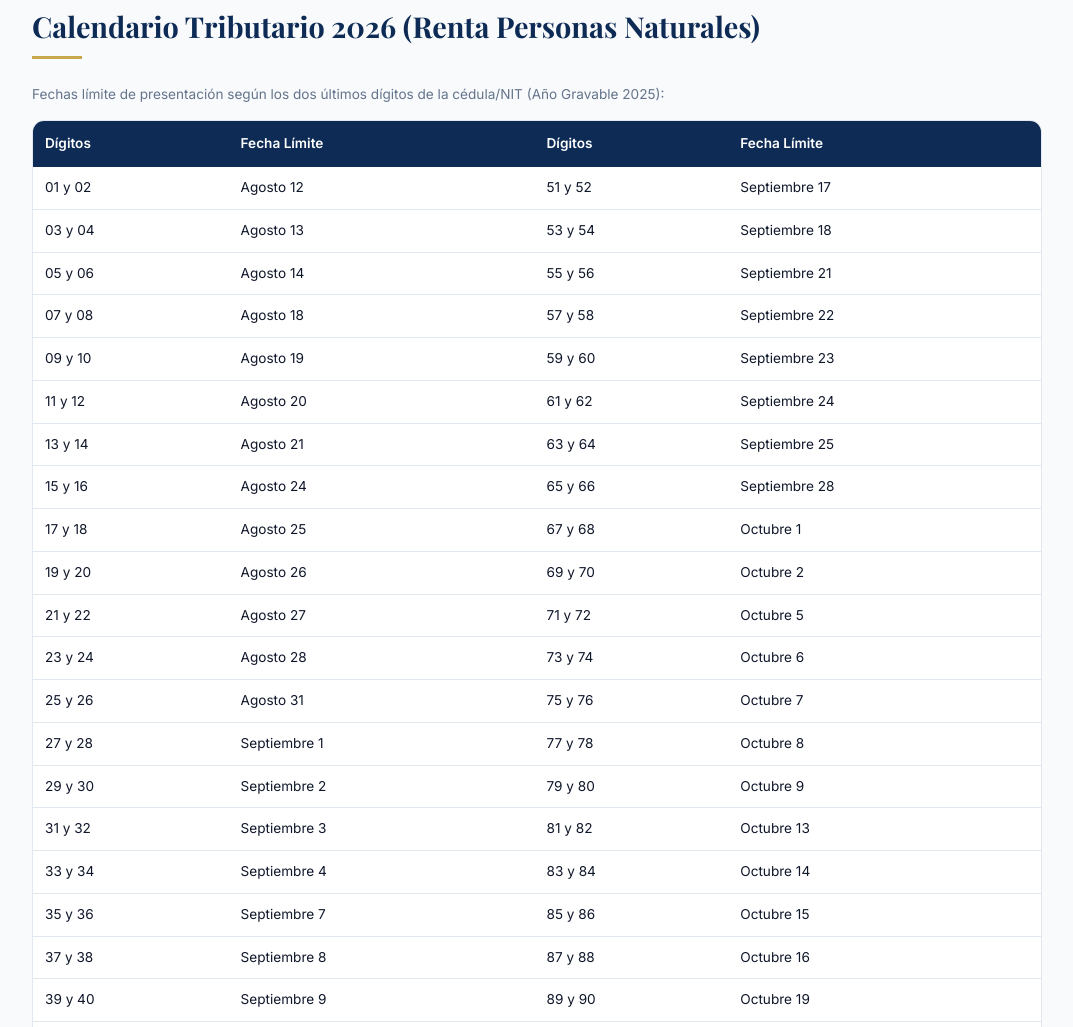
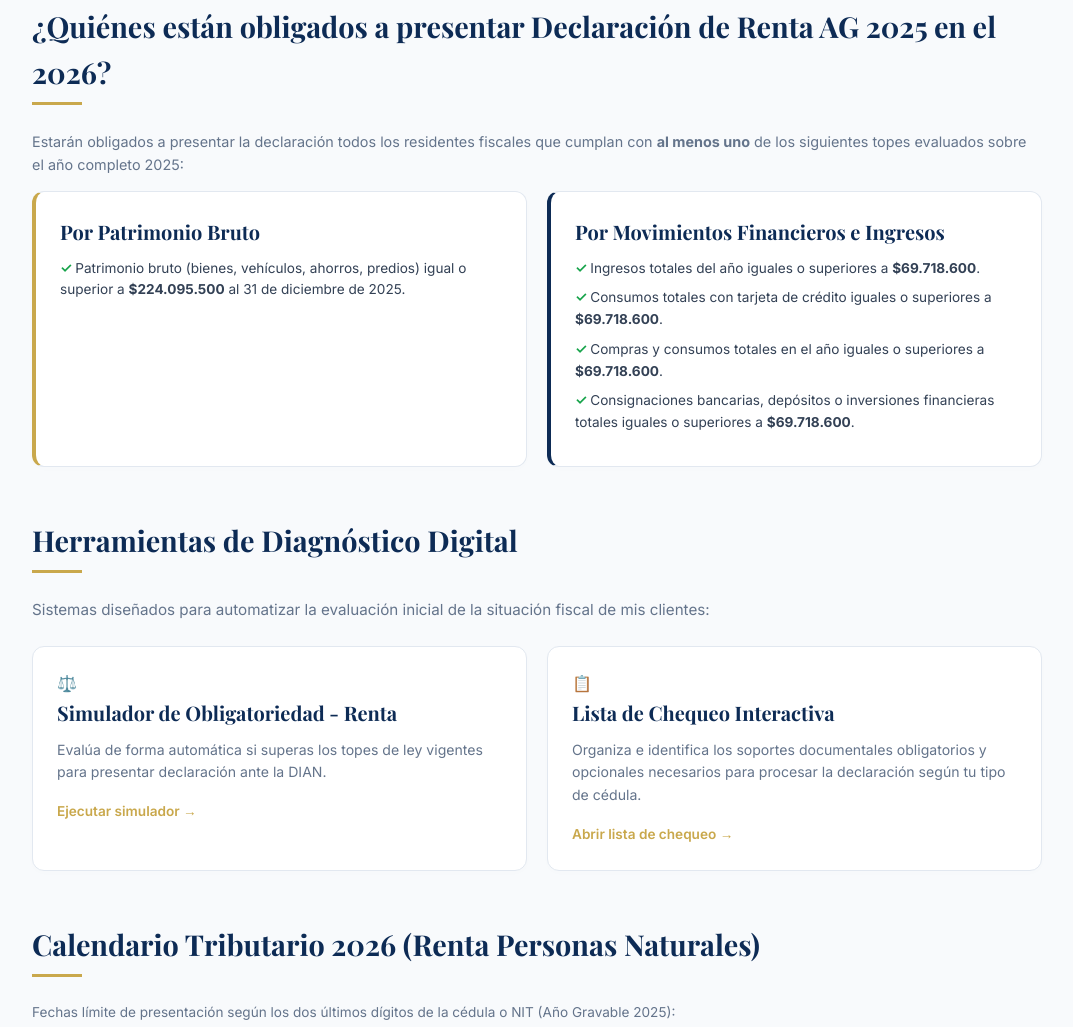
Before and after one commit to JimmyLopez-ContadorPublico/PORTAFOLIO, a plain HTML site: page index.html in a window 1280 px wide. Shown: the part 1363-2390 px from the top of the page, without its empty margins (103-1176 px from the left). Drawn offline with nearby package versions, Linux system fonts and the light colour scheme.

Commit message:
Update index.html

```diff
--- a/index.html
+++ b/index.html
@@ -24,6 +24,7 @@
   --gold-soft: #FBF4E3;
   --radius: 12px;
   --max-width: 1050px;
+  --success: #16A34A;
 }
 
 body {
@@ -97,7 +98,7 @@ body {
 .accordion-content ul { padding: 15px 20px; list-style-type: square; }
 .accordion-content li { font-size: 0.9rem; color: #334155; margin-bottom: 6px; }
 
-/* CONTAINER PLANES Y CRITERIOS */
+/* GRID GENERAL */
 .grid { display: grid; grid-template-columns: repeat(auto-fit, minmax(310px, 1fr)); gap: 20px; margin-top: 15px; }
 .card { background: var(--surface); border: 1px solid var(--border); border-radius: var(--radius); padding: 24px; box-shadow: 0 2px 8px rgba(0,0,0,0.01); }
 .card h3 { font-family: 'Playfair Display', serif; color: var(--navy); margin-bottom: 10px; font-size: 1.25rem; }
@@ -121,6 +122,8 @@ tr:hover { background: #F8FAFC; }
 .btn-primary:hover { background: #06162c; }
 .btn-secondary { background: transparent; color: var(--navy); border: 2px solid var(--navy); }
 .btn-secondary:hover { background: rgba(13, 43, 85, 0.05); }
+.btn-card { font-size: 0.85rem; font-weight: 600; color: var(--gold); text-decoration: none; display: inline-flex; align-items: center; gap: 6px; }
+.btn-card:hover { text-decoration: underline; }
 
 @media (max-width: 768px) {
   .hero-body { padding: 25px 20px; text-align: center; }
@@ -138,9 +141,10 @@ tr:hover { background: #F8FAFC; }
     <ul class="nav-links">
       <li><a href="#perfil">Perfil</a></li>
       <li><a href="#servicios">Portafolio</a></li>
-      <li><a href="#planes">Planes Corporativos</a></li>
+      <li><a href="#planes">Planes</a></li>
+      <li><a href="#obligados">Obligados Renta</a></li>
+      <li><a href="#herramientas">Herramientas</a></li>
       <li><a href="#calendario">Calendario 2026</a></li>
-      <li><a href="#facturacion">Facturación Obligatoria</a></li>
     </ul>
   </div>
 </nav>
@@ -168,7 +172,6 @@ tr:hover { background: #F8FAFC; }
 <section class="section" id="servicios">
   <h2 class="section-title">Portafolio de Servicios Especializados</h2>
   <div class="accordion">
-
     <div class="accordion-item">
       <div class="accordion-header" onclick="toggleAcc(this)">1. Servicios Tributarios y Fiscales <span>+</span></div>
       <div class="accordion-content">
@@ -182,7 +185,6 @@ tr:hover { background: #F8FAFC; }
         </ul>
       </div>
     </div>
-
     <div class="accordion-item">
       <div class="accordion-header" onclick="toggleAcc(this)">2. Defensa Tributaria y Procesos DIAN <span>+</span></div>
       <div class="accordion-content">
@@ -194,7 +196,6 @@ tr:hover { background: #F8FAFC; }
         </ul>
       </div>
     </div>
-
     <div class="accordion-item">
       <div class="accordion-header" onclick="toggleAcc(this)">3. Consultoría y Soluciones Corporativas de Alto Valor <span>+</span></div>
       <div class="accordion-content">
@@ -206,7 +207,6 @@ tr:hover { background: #F8FAFC; }
         </ul>
       </div>
     </div>
-
     <div class="accordion-item">
       <div class="accordion-header" onclick="toggleAcc(this)">4. Áreas de Respaldo Jurídico (Servicios con Equipo Aliado) <span>+</span></div>
       <div class="accordion-content">
@@ -216,7 +216,6 @@ tr:hover { background: #F8FAFC; }
         </ul>
       </div>
     </div>
-
   </div>
 </section>
 
@@ -257,10 +256,53 @@ tr:hover { background: #F8FAFC; }
   </div>
 </section>
 
-<!-- CALENDARIO TRIBUTARIO 2026 -->
+<!-- NUEVA SECCIÓN: OBLIGADOS A DECLARAR RENTA PERSONAS NATURALES AG 2025 -->
+<section class="section" id="obligados">
+  <h2 class="section-title">¿Quiénes están obligados a presentar Declaración de Renta AG 2025 en el 2026?</h2>
+  <p style="font-size:0.9rem; color:var(--muted); margin-bottom:15px;">Estarán obligados a presentar la declaración todos los residentes fiscales que cumplan con <b>al menos uno</b> de los siguientes topes evaluados sobre el año completo 2025:</p>
+  <div class="grid">
+    <div class="card" style="border-left: 4px solid var(--gold);">
+      <h3>Por Patrimonio Bruto</h3>
+      <ul>
+        <li>Patrimonio bruto (bienes, vehículos, ahorros, predios) igual o superior a <b>$224.095.500</b> al 31 de diciembre de 2025.</li>
+      </ul>
+    </div>
+    <div class="card" style="border-left: 4px solid var(--navy);">
+      <h3>Por Movimientos Financieros e Ingresos</h3>
+      <ul>
+        <li>Ingresos totales del año iguales o superiores a <b>$69.718.600</b>.</li>
+        <li>Consumos totales con tarjeta de crédito iguales o superiores a <b>$69.718.600</b>.</li>
+        <li>Compras y consumos totales en el año iguales o superiores a <b>$69.718.600</b>.</li>
+        <li>Consignaciones bancarias, depósitos o inversiones financieras totales iguales o superiores a <b>$69.718.600</b>.</li>
+      </ul>
+    </div>
+  </div>
+</section>
+
+<!-- HERRAMIENTAS DIGITALES -->
+<section class="section" id="herramientas">
+  <h2 class="section-title">Herramientas de Diagnóstico Digital</h2>
+  <p style="color: var(--muted); margin-bottom: 24px; font-size: 0.95rem;">Sistemas diseñados para automatizar la evaluación inicial de la situación fiscal de mis clientes:</p>
+  <div class="grid">
+    <div class="card">
+      <span class="card-icon">⚖️</span>
+      <h3>Simulador de Obligatoriedad - Renta</h3>
+      <p>Evalúa de forma automática si superas los topes de ley vigentes para presentar declaración ante la DIAN.</p>
+      <a href="https://jimmylopez-contadorpublico.github.io/OBLIGADOS-RENTAS-2025/" target="_blank" class="btn-card">Ejecutar simulador →</a>
+    </div>
+    <div class="card">
+      <span class="card-icon">📋</span>
+      <h3>Lista de Chequeo Interactiva</h3>
+      <p>Organiza e identifica los soportes documentales obligatorios y opcionales necesarios para procesar la declaración según tu tipo de cédula.</p>
+      <a href="https://jimmylopez-contadorpublico.github.io/DOCUMENTOS-PARA-RENTA-2025/" target="_blank" class="btn-card">Abrir lista de chequeo →</a>
+    </div>
+  </div>
+</section>
+
+<!-- CALENDARIO TRIBUTARIO 2026 (MOVIDO AL FINAL) -->
 <section class="section" id="calendario">
   <h2 class="section-title">Calendario Tributario 2026 (Renta Personas Naturales)</h2>
-  <p style="font-size:0.85rem; color:var(--muted); margin-bottom:12px;">Fechas límite de presentación según los dos últimos dígitos de la cédula/NIT (Año Gravable 2025):</p>
+  <p style="font-size:0.85rem; color:var(--muted); margin-bottom:12px;">Fechas límite de presentación según los dos últimos dígitos de la cédula o NIT (Año Gravable 2025):</p>
   <div class="table-wrapper">
     <table>
       <thead>
@@ -297,28 +339,6 @@ tr:hover { background: #F8FAFC; }
   </div>
 </section>
 
-<!-- CRITERIOS FACTURACIÓN ELECTRÓNICA -->
-<section class="section" id="facturacion">
-  <h2 class="section-title">¿Quiénes están obligados a Facturar Electrónicamente?</h2>
-  <div class="grid">
-    <div class="card" style="border-left: 4px solid var(--gold);">
-      <h3>Por Régimen Legal</h3>
-      <ul>
-        <li>Todas las Personas Jurídicas (Sociedades S.A.S., S.A., Ltda, etc.).</li>
-        <li>Personas naturales inscritas en el Régimen SIMPLE de Tributación (RST).</li>
-        <li>Comerciantes, artesanos o tipógrafos que ostenten la calidad de responsables de IVA.</li>
-      </ul>
-    </div>
-    <div class="card" style="border-left: 4px solid var(--navy);">
-      <h3>Por Topes de Ingresos (Personas Naturales)</h3>
-      <ul>
-        <li>No responsables de IVA cuyos ingresos brutos del año anterior o en curso superen las <b>3.500 UVT</b> ($164.927.000 para el año base).</li>
-        <li>Contribuyentes con más de un establecimiento de comercio o explotación de intangibles (franquicias, regalías).</li>
-      </ul>
-    </div>
-  </div>
-</section>
-
 <script>
 function toggleAcc(header) {
   const content = header.nextElementSibling;
```
